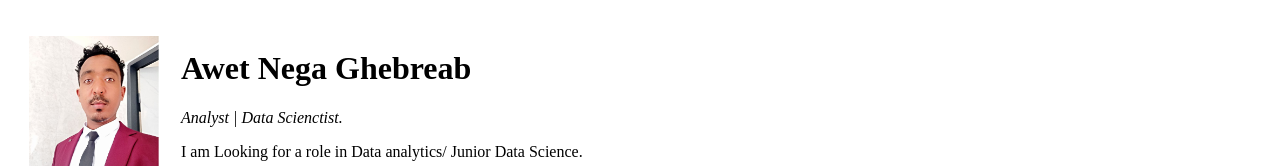
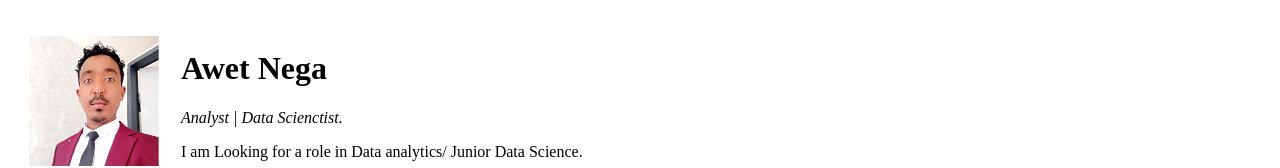
Before and after one commit to awet-nega/CV, a plain HTML site: page index.html in a window 1280 px wide. Shown: the top 168 px of the page. Drawn offline with Linux system fonts and the light colour scheme.

Commit message:
Update index.html

```diff
--- a/index.html
+++ b/index.html
@@ -11,7 +11,7 @@
         <tr>
             <td><img src="awet.png" width="130" height="130" , alt="Awet Nega Profile Picture"></td>
             <td>
-                <h1>Awet Nega Ghebreab</h1>
+                <h1>Awet Nega</h1>
                 <p><em>Analyst | Data Scienctist.</em></p>
                 <p>I am Looking for a role in Data analytics/ Junior Data Science.</p>
             </td>
```
